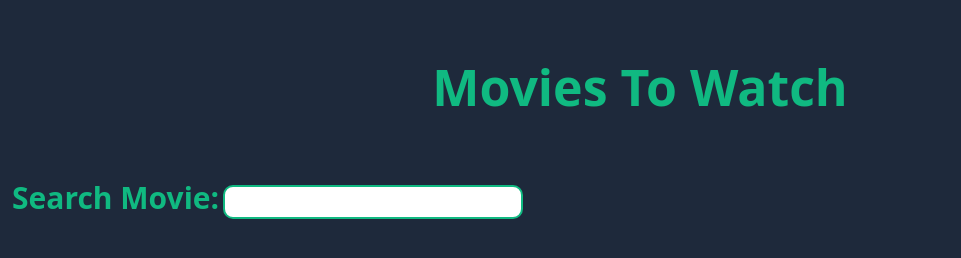
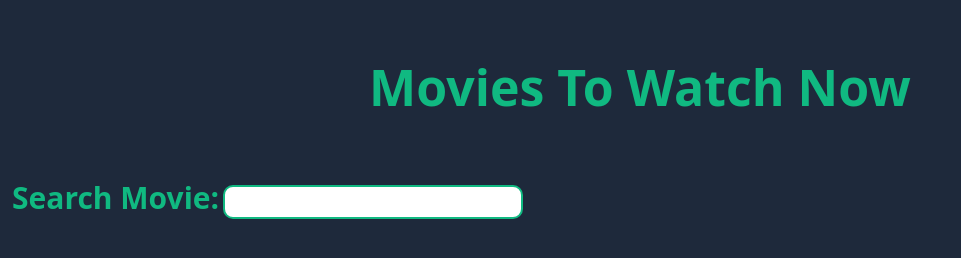
Before and after one commit to WungthingKashungnao/Movie-Search-Website, a plain HTML site: page index.html in a window 1280 px wide. Shown: the whole page, without its empty margins (0-961 px from the left). Drawn offline with nearby package versions, Linux system fonts and the light colour scheme; no server answers.

Commit message:
Changed the Header for the app

```diff
--- a/index.html
+++ b/index.html
@@ -9,7 +9,7 @@
   </head>
   <body class="bg-slate-800">
     <div class="max-w-[1320px] mx-auto my-[50px]">
-      <h1 class="text-center pb-[30px] text-[50px] text-emerald-500 font-bold">Movies To Watch</h1>
+      <h1 class="text-center pb-[30px] text-[50px] text-emerald-500 font-bold">Movies To Watch Now</h1>
       <div class="my-[20px] px-3">
         <label for="" class="text-[30px] text-emerald-500 font-bold">Search Movie:</label>
         <input
```
